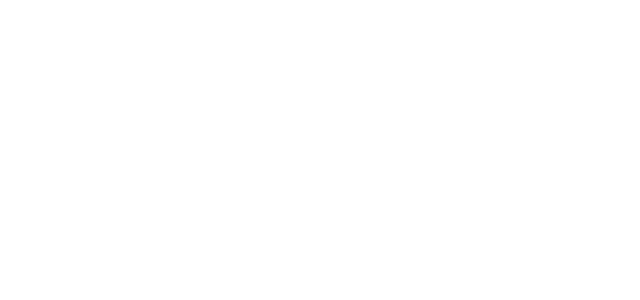
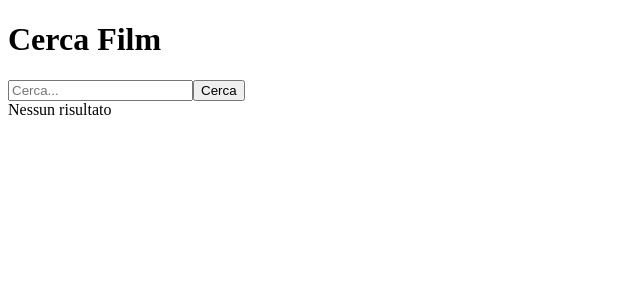
Before and after one commit to Vincenzo-Polverino/react-boolflix, a React (Vite) app: page / in a window 1280 px wide. Shown: the top 300 px of the page, without its empty margins (0-640 px from the left). Built offline with nearby package versions, Linux system fonts and the light colour scheme.

Commit message:
add search

```diff
--- a/src/App.jsx
+++ b/src/App.jsx
@@ -1,13 +1,13 @@
-import { useState } from 'react'
-import reactLogo from './assets/react.svg'
-import viteLogo from '/vite.svg'
+import React from 'react'
+import MovieSearch from './components/MovieSearch'
 import './App.css'
 
 function App() {
-  const [count, setCount] = useState(0)
+
 
   return (
     <>
+      <MovieSearch />
 
     </>
   )
--- /dev/null
+++ b/src/components/MovieSearch.jsx
@@ -0,0 +1,80 @@
+import { useState } from 'react'
+
+const MovieSearch = () => {
+    const [query, setQuery] = useState('')
+    const [movies, setMovies] = useState([])
+
+
+    const API_KEY = '2dac3390988d579dbe536ee1ab9afbac'
+    const API_URL = 'https://api.themoviedb.org/3/search/movie'
+
+    const handleChange = (e) => {
+        setQuery(e.target.value)
+    }
+
+    const handleSearch = () => {
+
+        if (!query) return
+
+        setMovies([])
+
+
+        fetch(`${API_URL}?api_key=${API_KEY}&query=${query}&language=it`)
+            .then(res => {
+
+                return res.json()
+            })
+
+            .then(data => {
+
+                setMovies(data.results)
+            })
+    }
+    return (
+
+        <div>
+
+            <h1>Cerca Film</h1>
+
+            <input
+                type='text'
+                value={query}
+                onChange={handleChange}
+                placeholder='Cerca...'
+            />
+
+            <button onClick={handleSearch}>
+                Cerca
+            </button>
+
+            <div>
+                {movies.length > 0 ? (
+                    <ul>
+                        {movies.map((movie) => (
+                            <li key={movie.id}>
+                                <h3>{movie.title}</h3>
+                                <p>
+                                    <strong>Titolo originale:</strong>
+
+                                    {movie.original_title}
+                                </p>
+                                <p>
+                                    <strong>Lingua:</strong>
+                                    {movie.original_lenguage}
+                                </p>
+                                <p>
+                                    <strong>Voto:</strong>
+                                    {movie.vote_average}
+                                </p>
+                            </li>
+                        ))}
+                    </ul>
+                ) : (
+                    <div> Nessun risultato</div>
+                )}
+            </div>
+        </div>
+    )
+}
+
+export default MovieSearch
```
